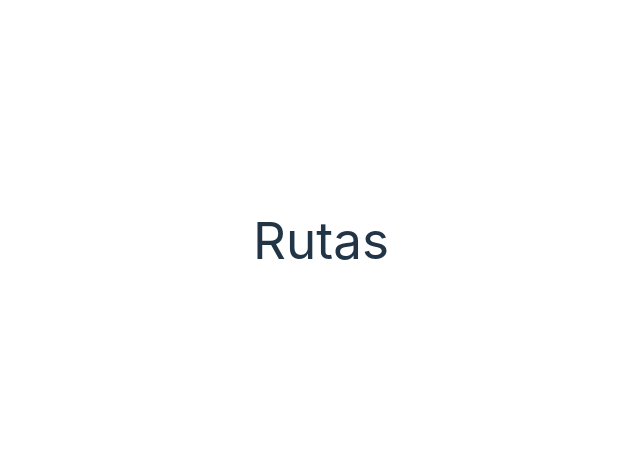
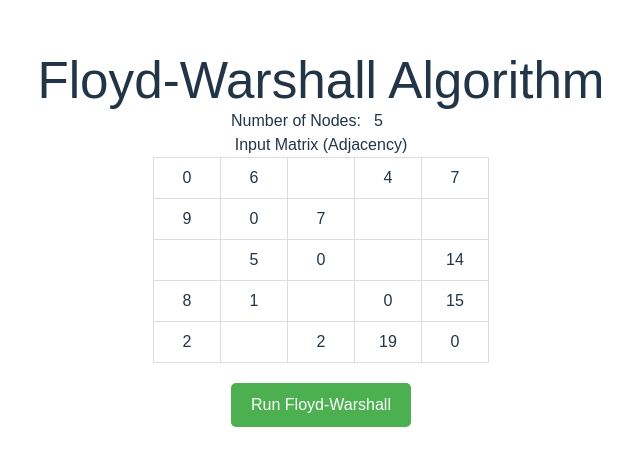
Before and after one commit to rooseveltalej/Proyecto-IO, a React (Vite) app: page /rutas in a window 1280 px wide. Shown: the part 160-626 px from the top of the page, without its empty margins (319-959 px from the left). Built offline with nearby package versions, Linux system fonts and the light colour scheme.

Commit message:
Add initial Floyd-Warshall algorithm components and styles

```diff
--- /dev/null
+++ b/src/components/floyd/IntermediateMatrices.tsx
@@ -0,0 +1,31 @@
+import React from "react";
+
+const IntermediateMatrices = ({ intermediateMatrices }) => {
+  if (intermediateMatrices.length === 0) return null;
+
+  return (
+    <div>
+      <h2>Intermediate Matrices</h2>
+      {intermediateMatrices.map((matrix, k) => (
+        <div key={k}>
+          <h3>D({k})</h3>
+          <table>
+            <tbody>
+              {matrix.map((row, i) => (
+                <tr key={i}>
+                  {row.map((value, j) => (
+                    <td key={j}>
+                      {value === Infinity ? "∞" : value}
+                    </td>
+                  ))}
+                </tr>
+              ))}
+            </tbody>
+          </table>
+        </div>
+      ))}
+    </div>
+  );
+};
+
+export default IntermediateMatrices;
--- /dev/null
+++ b/src/components/floyd/MatrixInput.tsx
@@ -0,0 +1,30 @@
+import React from "react";
+
+const MatrixInput = ({ matrix, handleInputChange }) => {
+  return (
+    <div>
+      <h2>Input Matrix (Adjacency)</h2>
+      <table>
+        <tbody>
+          {matrix.map((row, i) => (
+            <tr key={i}>
+              {row.map((value, j) => (
+                <td key={j}>
+                  <input
+                    type="text"
+                    value={value === Infinity ? "" : value}
+                    onChange={(e) =>
+                      handleInputChange(i, j, e.target.value)
+                    }
+                  />
+                </td>
+              ))}
+            </tr>
+          ))}
+        </tbody>
+      </table>
+    </div>
+  );
+};
+
+export default MatrixInput;
--- /dev/null
+++ b/src/components/floyd/NodeSelector.tsx
@@ -0,0 +1,18 @@
+import React from "react";
+
+const NodeSelector = ({ nodeCount, handleNodeCountChange }) => {
+  return (
+    <div>
+      <label htmlFor="nodeCount">Number of Nodes:</label>
+      <input
+        id="nodeCount"
+        type="number"
+        min="2"
+        value={nodeCount}
+        onChange={handleNodeCountChange}
+      />
+    </div>
+  );
+};
+
+export default NodeSelector;
--- /dev/null
+++ b/src/components/floyd/PredecessorMatrix.tsx
@@ -0,0 +1,24 @@
+import React from "react";
+
+const PredecessorMatrix = ({ predecessorMatrix }) => {
+  if (!predecessorMatrix) return null;
+
+  return (
+    <div>
+      <h2>Predecessor Matrix (P)</h2>
+      <table>
+        <tbody>
+          {predecessorMatrix.map((row, i) => (
+            <tr key={i}>
+              {row.map((value, j) => (
+                <td key={j}>{value === -1 ? "N/A" : value}</td>
+              ))}
+            </tr>
+          ))}
+        </tbody>
+      </table>
+    </div>
+  );
+};
+
+export default PredecessorMatrix;
--- /dev/null
+++ b/src/components/floyd/ResultMatrices.tsx
@@ -0,0 +1,26 @@
+import React from "react";
+
+const ResultMatrices = ({ result }) => {
+  if (!result) return null;
+
+  return (
+    <div>
+      <h2>Result Matrix (Shortest Paths)</h2>
+      <table>
+        <tbody>
+          {result.map((row, i) => (
+            <tr key={i}>
+              {row.map((value, j) => (
+                <td key={j}>
+                  {value === Infinity ? "∞" : value}
+                </td>
+              ))}
+            </tr>
+          ))}
+        </tbody>
+      </table>
+    </div>
+  );
+};
+
+export default ResultMatrices;
--- /dev/null
+++ b/src/components/floyd/Styles/Rutas.css
@@ -0,0 +1,34 @@
+.App {
+    text-align: center;
+    margin: 20px;
+    font-family: Arial, sans-serif;
+  }
+
+  table {
+    margin: 0 auto;
+    border-collapse: collapse;
+  }
+
+  td {
+    border: 1px solid #ddd;
+    padding: 8px;
+  }
+
+  input {
+    width: 50px;
+    text-align: center;
+  }
+
+  button {
+    margin-top: 20px;
+    padding: 10px 20px;
+    background-color: #4caf50;
+    color: white;
+    border: none;
+    border-radius: 5px;
+    cursor: pointer;
+  }
+
+  button:hover {
+    background-color: #45a049;
+  }
--- a/src/pages/Floyd.tsx
+++ b/src/pages/Floyd.tsx
@@ -1,12 +1,94 @@
-function Rutas() {
+import React, { useState } from "react";
+import NodeSelector from "../components/floyd/NodeSelector";
+import MatrixInput from "../components/floyd/MatrixInput";
+import IntermediateMatrices from "../components/floyd/IntermediateMatrices";
+import ResultMatrices from "../components/floyd/ResultMatrices";
+import PredecessorMatrix from "../components/floyd/PredecessorMatrix";
+import "../components/floyd/Styles/Rutas.css";
 
-    return (
-        <>
-            <div>
-                <h1>Rutas</h1>
-            </div>
-        </>
-    )
-}
+const Rutas = () => {
+  const [nodeCount, setNodeCount] = useState(5);
+  const [matrix, setMatrix] = useState([
+    [0, 6, Infinity, 4, 7],
+    [9, 0, 7, Infinity, Infinity],
+    [Infinity, 5, 0, Infinity, 14],
+    [8, 1, Infinity, 0, 15],
+    [2, Infinity, 2, 19, 0],
+  ]);
+  const [result, setResult] = useState(null); // Guardar la matriz de resultados
+  const [predecessorMatrix, setPredecessorMatrix] = useState(null); // Guardar la matriz de predecesores
+  const [intermediateMatrices, setIntermediateMatrices] = useState([]); // Guardar las matrices intermedias
+
+  const initializeMatrix = (count) => {
+    const newMatrix = Array.from({ length: count }, (_, i) =>
+      Array.from({ length: count }, (_, j) => (i === j ? 0 : Infinity))
+    );
+    setMatrix(newMatrix);
+    setResult(null);
+    setPredecessorMatrix(null);
+    setIntermediateMatrices([]);
+  };
+
+  const floydWarshall = (graph) => {
+    const nodes = graph.length; // Número de nodos
+    const dist = Array.from({ length: nodes }, (_, i) => graph[i].slice()); // Inicializar la matriz de distancias
+    const pred = Array.from({ length: nodes }, (_, i) =>
+      Array.from({ length: nodes }, (_, j) => (i !== j && graph[i][j] !== Infinity ? i : -1)) // Inicializar la matriz de predecesores
+    );
+    const intermediates = [];
+
+    for (let k = 0; k < nodes; k++) {
+      const currentMatrix = Array.from({ length: nodes }, (_, i) =>
+        dist[i].slice() // Copiar la matriz actual
+      );
+      intermediates.push(currentMatrix); // Guardar \( D(k) \)
+
+      for (let i = 0; i < nodes; i++) { // Recorrer la matriz
+        for (let j = 0; j < nodes; j++) {
+          if (dist[i][k] + dist[k][j] < dist[i][j]) { // Si el camino es más corto
+            dist[i][j] = dist[i][k] + dist[k][j]; // Actualizar la distancia
+            pred[i][j] = pred[k][j]; // Actualizar el predecesor
+          }
+        }
+      }
+    }
+
+    setIntermediateMatrices(intermediates); // Guardar las matrices intermedias
+    setPredecessorMatrix(pred); // Guardar la matriz de predecesores
+    return dist;
+  };
+
+  const handleRun = () => {
+    const resultMatrix = floydWarshall(matrix); // Ejecutar el algoritmo
+    setResult(resultMatrix); // Guardar la matriz de resultados
+  };
+
+  const handleInputChange = (row, col, value) => { // Actualizar la matriz
+    const updatedMatrix = [...matrix]; // Copiar la matriz
+    updatedMatrix[row][col] = value === "" ? Infinity : parseInt(value, 10);
+    setMatrix(updatedMatrix);
+  };
+
+  const handleNodeCountChange = (e) => { // Actualizar el número de nodos
+    const count = parseInt(e.target.value, 10);
+    setNodeCount(count);
+    initializeMatrix(count);
+  };
+
+  return (
+    <div className="App">
+      <h1>Floyd-Warshall Algorithm</h1>
+      <NodeSelector
+        nodeCount={nodeCount}
+        handleNodeCountChange={handleNodeCountChange}
+      />
+      <MatrixInput matrix={matrix} handleInputChange={handleInputChange} />
+      <button onClick={handleRun}>Run Floyd-Warshall</button>
+      <IntermediateMatrices intermediateMatrices={intermediateMatrices} />
+      <PredecessorMatrix predecessorMatrix={predecessorMatrix} />
+      <ResultMatrices result={result} />
+    </div>
+  );
+};
 
 export default Rutas;
```
Also changed, not shown: src/components/floyd/index.js (deleted).
